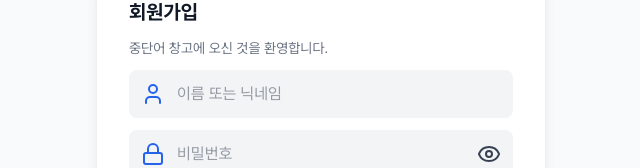
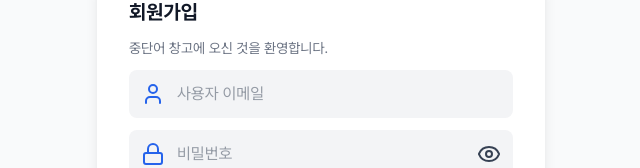
Before and after one commit to ruiwaa/hanzi-bank, a Next.js app: page /signup in a window 1280 px wide. Shown: the part 134-302 px from the top of the page, without its empty margins (319-959 px from the left). Built offline with nearby package versions, Linux system fonts and the light colour scheme.

Commit message:
feat: 닉네임란을  이메일  작성란으로  교체

```diff
--- a/src/app/(auth)/login/components/LoginForm.tsx
+++ b/src/app/(auth)/login/components/LoginForm.tsx
@@ -32,7 +32,7 @@ export default function LoginForm() {
               aria-hidden
             />
             <input
-              type="text"
+              type="email"
               id="userEmail"
               placeholder="이메일을 입력하세요."
               aria-describedby="idHelp"
--- a/src/app/(auth)/signup/components/SignUpForm.tsx
+++ b/src/app/(auth)/signup/components/SignUpForm.tsx
@@ -27,7 +27,7 @@ export default function SignUpForm() {
       </span>
       {/* 닉네임,  비밀번호 규칙에 대해 설명을 해줘야함 */}
       <div className="space-y-2 w-full">
-        <label htmlFor="nickName" className="sr-only">
+        <label htmlFor="userEmail" className="sr-only">
           이름(닉네임)
         </label>
         <div className="relative">
@@ -36,14 +36,14 @@ export default function SignUpForm() {
             aria-hidden
           />
           <input
-            type="text"
-            id="nickName"
-            placeholder="이름 또는 닉네임"
+            type="email"
+            id="userEmail"
+            placeholder="사용자 이메일"
             aria-describedby="userName"
             className="w-full pl-12 text-gray-700 bg-gray-100  py-3  rounded-lg "
           />
           <span id="userName" className="sr-only">
-            이름 또는 닉네임을 입력하세요.
+            이메일을 입력하세요.
           </span>
         </div>
       </div>
```
